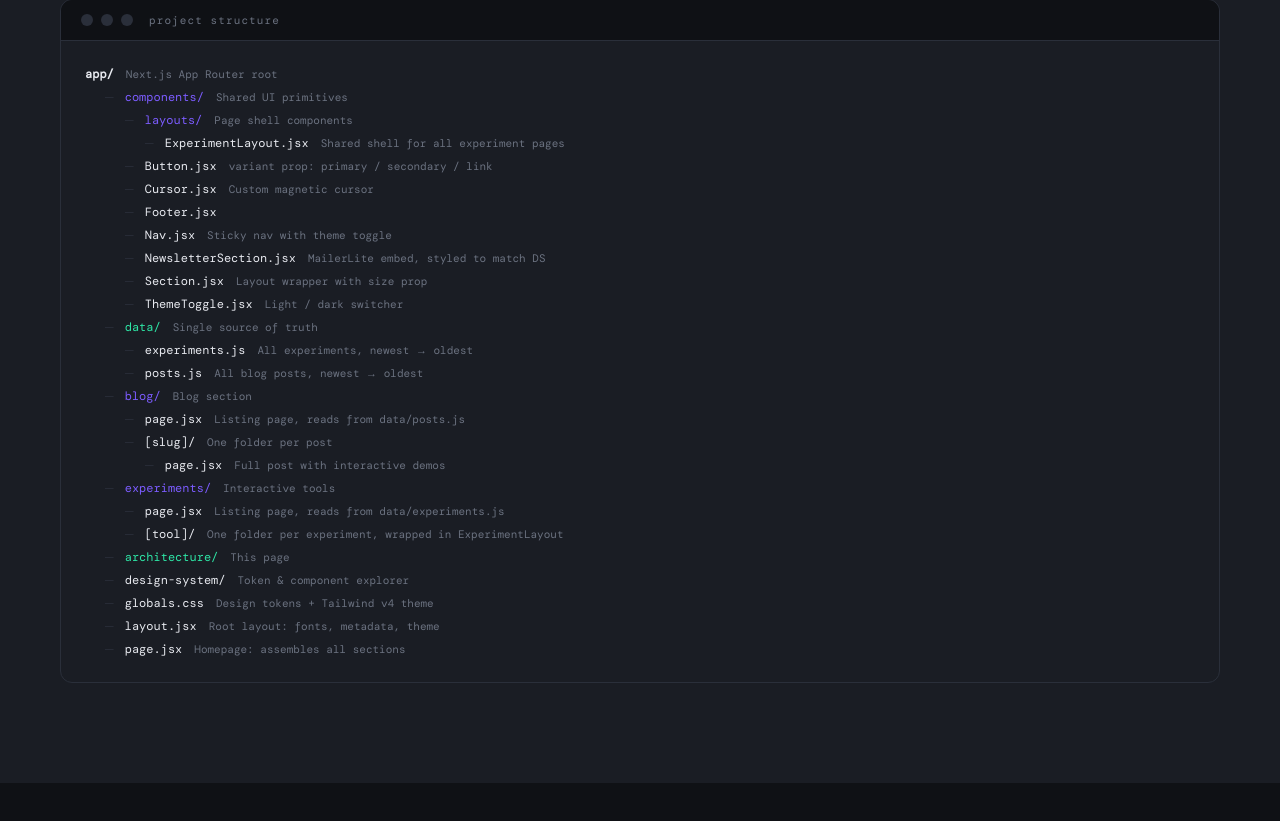
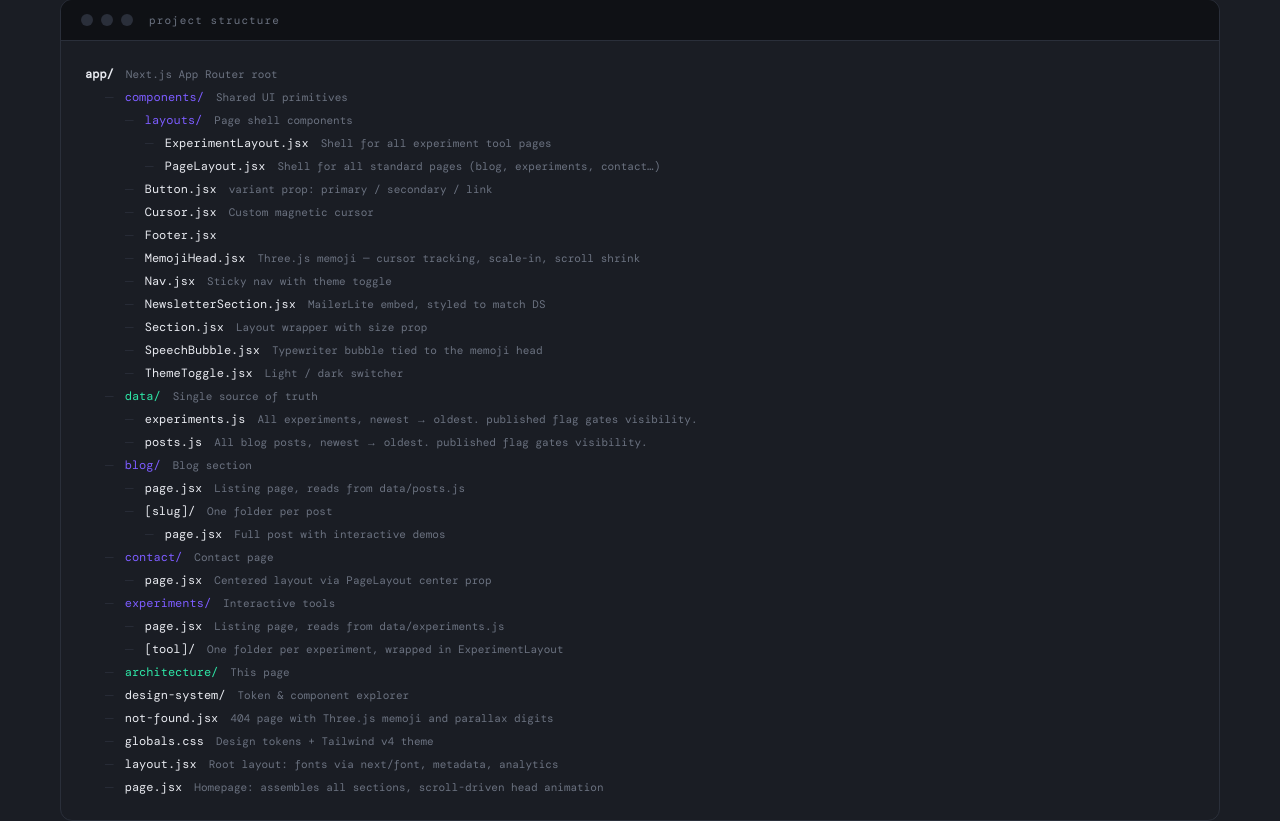
Before and after one commit to JPBelley/jeanphilippebelley-2026, a Next.js app: page /architecture in a window 1280 px wide. Shown: the part 829-1650 px from the top of the page. Built offline with nearby package versions, Linux system fonts and the light colour scheme; a web font is replaced by a local one.

Commit message:
Architecture and cursor or bubble speech

```diff
--- a/app/architecture/page.jsx
+++ b/app/architecture/page.jsx
@@ -1,9 +1,7 @@
 'use client'
 
-import Nav from '../components/Nav'
-import Footer from '../components/Footer'
-import Cursor from '../components/Cursor'
 import Section from '../components/Section'
+import PageLayout from '../components/layouts/PageLayout'
 
 // ─── Primitives ───────────────────────────────────────────────────────────────
 
@@ -35,29 +33,35 @@ const tree = [
   { indent: 0, name: 'app/',             note: 'Next.js App Router root',   color: 'text-foreground font-semibold' },
   { indent: 1, name: 'components/',      note: 'Shared UI primitives',       color: 'text-violet' },
   { indent: 2, name: 'layouts/',         note: 'Page shell components',      color: 'text-violet' },
-  { indent: 3, name: 'ExperimentLayout.jsx', note: 'Shared shell for all experiment pages' },
+  { indent: 3, name: 'ExperimentLayout.jsx', note: 'Shell for all experiment tool pages' },
+  { indent: 3, name: 'PageLayout.jsx',   note: 'Shell for all standard pages (blog, experiments, contact…)' },
   { indent: 2, name: 'Button.jsx',       note: 'variant prop: primary / secondary / link' },
   { indent: 2, name: 'Cursor.jsx',       note: 'Custom magnetic cursor' },
   { indent: 2, name: 'Footer.jsx',       note: '' },
+  { indent: 2, name: 'MemojiHead.jsx',   note: 'Three.js memoji — cursor tracking, scale-in, scroll shrink' },
   { indent: 2, name: 'Nav.jsx',          note: 'Sticky nav with theme toggle' },
   { indent: 2, name: 'NewsletterSection.jsx', note: 'MailerLite embed, styled to match DS' },
   { indent: 2, name: 'Section.jsx',      note: 'Layout wrapper with size prop' },
+  { indent: 2, name: 'SpeechBubble.jsx', note: 'Typewriter bubble tied to the memoji head' },
   { indent: 2, name: 'ThemeToggle.jsx',  note: 'Light / dark switcher' },
   { indent: 1, name: 'data/',            note: 'Single source of truth',     color: 'text-mint' },
-  { indent: 2, name: 'experiments.js',   note: 'All experiments, newest → oldest' },
-  { indent: 2, name: 'posts.js',         note: 'All blog posts, newest → oldest' },
+  { indent: 2, name: 'experiments.js',   note: 'All experiments, newest → oldest. published flag gates visibility.' },
+  { indent: 2, name: 'posts.js',         note: 'All blog posts, newest → oldest. published flag gates visibility.' },
   { indent: 1, name: 'blog/',            note: 'Blog section',               color: 'text-violet' },
   { indent: 2, name: 'page.jsx',         note: 'Listing page, reads from data/posts.js' },
   { indent: 2, name: '[slug]/',          note: 'One folder per post' },
   { indent: 3, name: 'page.jsx',         note: 'Full post with interactive demos' },
+  { indent: 1, name: 'contact/',         note: 'Contact page',               color: 'text-violet' },
+  { indent: 2, name: 'page.jsx',         note: 'Centered layout via PageLayout center prop' },
   { indent: 1, name: 'experiments/',     note: 'Interactive tools',          color: 'text-violet' },
   { indent: 2, name: 'page.jsx',         note: 'Listing page, reads from data/experiments.js' },
   { indent: 2, name: '[tool]/',          note: 'One folder per experiment, wrapped in ExperimentLayout' },
   { indent: 1, name: 'architecture/',    note: 'This page',                  color: 'text-mint' },
   { indent: 1, name: 'design-system/',   note: 'Token & component explorer' },
+  { indent: 1, name: 'not-found.jsx',    note: '404 page with Three.js memoji and parallax digits' },
   { indent: 1, name: 'globals.css',      note: 'Design tokens + Tailwind v4 theme' },
-  { indent: 1, name: 'layout.jsx',       note: 'Root layout: fonts, metadata, theme' },
-  { indent: 1, name: 'page.jsx',         note: 'Homepage: assembles all sections' },
+  { indent: 1, name: 'layout.jsx',       note: 'Root layout: fonts via next/font, metadata, analytics' },
+  { indent: 1, name: 'page.jsx',         note: 'Homepage: assembles all sections, scroll-driven head animation' },
 ]
 
 // ─── Principles ───────────────────────────────────────────────────────────────
@@ -72,7 +76,7 @@ const principles = [
   {
     icon: '⬡',
     title: 'Shared layout components',
-    body: 'Every experiment page is wrapped in ExperimentLayout, a single component that owns the Cursor, Nav, Section header, NewsletterSection, and Footer. Changing the experiment template means editing one file, not five.',
+    body: 'Every page uses a layout component that owns Cursor, Nav, and Footer. PageLayout wraps all standard pages (blog, experiments, contact) with optional newsletter and center props. ExperimentLayout wraps interactive tool pages with a title/description header. Changing the template means editing one file, not many.',
     tags: ['Component Reuse', 'Templates'],
   },
   {
@@ -105,9 +109,7 @@ const principles = [
 
 export default function Architecture() {
   return (
-    <div className="min-h-screen bg-bg text-foreground font-head">
-      <Cursor />
-      <Nav />
+    <PageLayout>
 
       <Section>
         <div className="pt-12 pb-4 max-w-[780px]">
@@ -248,13 +250,13 @@ export default function Architecture() {
               tier: 'Layouts',
               color: 'text-violet',
               desc: 'Compose primitives into page shells. One layout per page family.',
-              items: ['ExperimentLayout'],
+              items: ['PageLayout', 'ExperimentLayout'],
             },
             {
               tier: 'Features',
               color: 'text-foreground',
               desc: 'Self-contained, stateful components with their own logic.',
-              items: ['NewsletterSection', 'ThemeToggle', 'BezierCanvas', 'BlobEditor'],
+              items: ['MemojiHead', 'SpeechBubble', 'NewsletterSection', 'ThemeToggle'],
             },
           ].map(tier => (
             <div key={tier.tier} className="bg-bg2 border border-ui p-[36px_32px]">
@@ -272,7 +274,6 @@ export default function Architecture() {
         </div>
       </Section>
 
-      <Footer />
-    </div>
+    </PageLayout>
   )
 }
--- a/app/blog/page.jsx
+++ b/app/blog/page.jsx
@@ -1,17 +1,13 @@
 'use client'
 
 import Link from 'next/link'
-import Nav from '../components/Nav'
-import Footer from '../components/Footer'
-import Cursor from '../components/Cursor'
 import Section from '../components/Section'
+import PageLayout from '../components/layouts/PageLayout'
 import posts from '../data/posts'
-import NewsletterSection from '../components/NewsletterSection'
 
 export default function Blog() {
   return (
-    <div className="min-h-screen bg-bg text-foreground font-head">
-      <Cursor /><Nav />
+    <PageLayout newsletter>
       <Section size="narrow">
         <div className="mb-12">
           <p className="text-[11px] font-medium text-muted uppercase tracking-widest mb-1">// blog</p>
@@ -46,8 +42,6 @@ export default function Blog() {
           ))}
         </div>
       </Section>
-      <NewsletterSection />
-      <Footer />
-    </div>
+    </PageLayout>
   )
 }
--- a/app/components/SpeechBubble.jsx
+++ b/app/components/SpeechBubble.jsx
@@ -88,7 +88,7 @@ export default function SpeechBubble() {
           {displayed}
           {displayed.length < MESSAGE.length && (
             <span
-              className="inline-block w-[2px] h-[13px] bg-violet ml-[2px] align-middle"
+              className="inline-block w-[2px] h-[7px] bg-violet ml-[2px] align-middle"
               style={{ animation: 'blink 0.7s step-end infinite' }}
             />
           )}
--- /dev/null
+++ b/app/components/layouts/PageLayout.jsx
@@ -0,0 +1,30 @@
+'use client'
+
+import Cursor from '../Cursor'
+import Nav from '../Nav'
+import Footer from '../Footer'
+import NewsletterSection from '../NewsletterSection'
+
+/**
+ * PageLayout
+ *
+ * Shared shell for all standard pages (blog, experiments, contact, etc.)
+ *
+ * Props:
+ *   newsletter – adds <NewsletterSection /> before the footer
+ *   center     – wraps children in a flex-1 centering div (used for contact)
+ */
+export default function PageLayout({ children, newsletter = false, center = false }) {
+  return (
+    <div className={`min-h-screen bg-bg text-foreground font-head${center ? ' flex flex-col' : ''}`}>
+      <Cursor />
+      <Nav />
+      {center
+        ? <div className="flex-1 flex items-center justify-center">{children}</div>
+        : children
+      }
+      {newsletter && <NewsletterSection />}
+      <Footer />
+    </div>
+  )
+}
--- a/app/contact/page.jsx
+++ b/app/contact/page.jsx
@@ -1,10 +1,8 @@
 'use client';
 
-import Nav from '../components/Nav';
-import Footer from '../components/Footer';
-import Cursor from '../components/Cursor';
 import Button from '../components/Button';
 import Section from '../components/Section';
+import PageLayout from '../components/layouts/PageLayout';
 
 const links = [
   { href: 'mailto:info@jeanphilippebelley.com', label: '📬 info@jeanphilippebelley.com' },
@@ -14,12 +12,8 @@ const links = [
 
 export default function Contact() {
   return (
-    <div className="min-h-screen bg-bg text-foreground font-head flex flex-col">
-      <Cursor />
-      <Nav />
-
-      <div className="flex-1 flex items-center justify-center">
-        <Section size="narrow" containerClassName="text-center">
+    <PageLayout center>
+      <Section size="narrow" containerClassName="text-center">
           <div className="section-label font-mono text-[11px] text-violet tracking-[0.2em] uppercase mb-4 flex items-center gap-[10px] justify-center">
             Contact
           </div>
@@ -37,10 +31,7 @@ export default function Contact() {
               </Button>
             ))}
           </div>
-        </Section>
-      </div>
-
-      <Footer />
-    </div>
+      </Section>
+    </PageLayout>
   );
 }
--- a/app/design-system/page.jsx
+++ b/app/design-system/page.jsx
@@ -1,11 +1,9 @@
 'use client';
 
 import Link from 'next/link';
-import Nav from '../components/Nav';
-import Footer from '../components/Footer';
-import Cursor from '../components/Cursor';
 import Button from '../components/Button';
 import Section from '../components/Section';
+import PageLayout from '../components/layouts/PageLayout';
 
 const TokenSection = ({ title, children }) => (
   <section className="mb-20">
@@ -73,9 +71,7 @@ const animations = [
 
 export default function DesignSystem() {
   return (
-    <div className="min-h-screen bg-bg text-foreground font-head">
-      <Cursor />
-      <Nav />
+    <PageLayout>
 
       <Section>
 
@@ -430,7 +426,6 @@ export default function DesignSystem() {
 
       </Section>
 
-      <Footer />
-    </div>
+    </PageLayout>
   );
 }
--- a/app/experiments/page.jsx
+++ b/app/experiments/page.jsx
@@ -2,10 +2,8 @@
 
 import { useEffect } from 'react';
 import Link from 'next/link';
-import Nav from '../components/Nav';
-import Footer from '../components/Footer';
-import Cursor from '../components/Cursor';
 import Section from '../components/Section';
+import PageLayout from '../components/layouts/PageLayout';
 import experiments from '../data/experiments';
 
 export default function Experiments() {
@@ -45,9 +43,7 @@ export default function Experiments() {
   }, []);
 
   return (
-    <div className="min-h-screen bg-bg text-foreground font-head">
-      <Cursor />
-      <Nav />
+    <PageLayout>
 
       <Section size="wide">
         <div className="mb-16">
@@ -119,8 +115,6 @@ export default function Experiments() {
           ))}
         </div>
       </Section>
-
-      <Footer />
-    </div>
+    </PageLayout>
   );
 }
```
